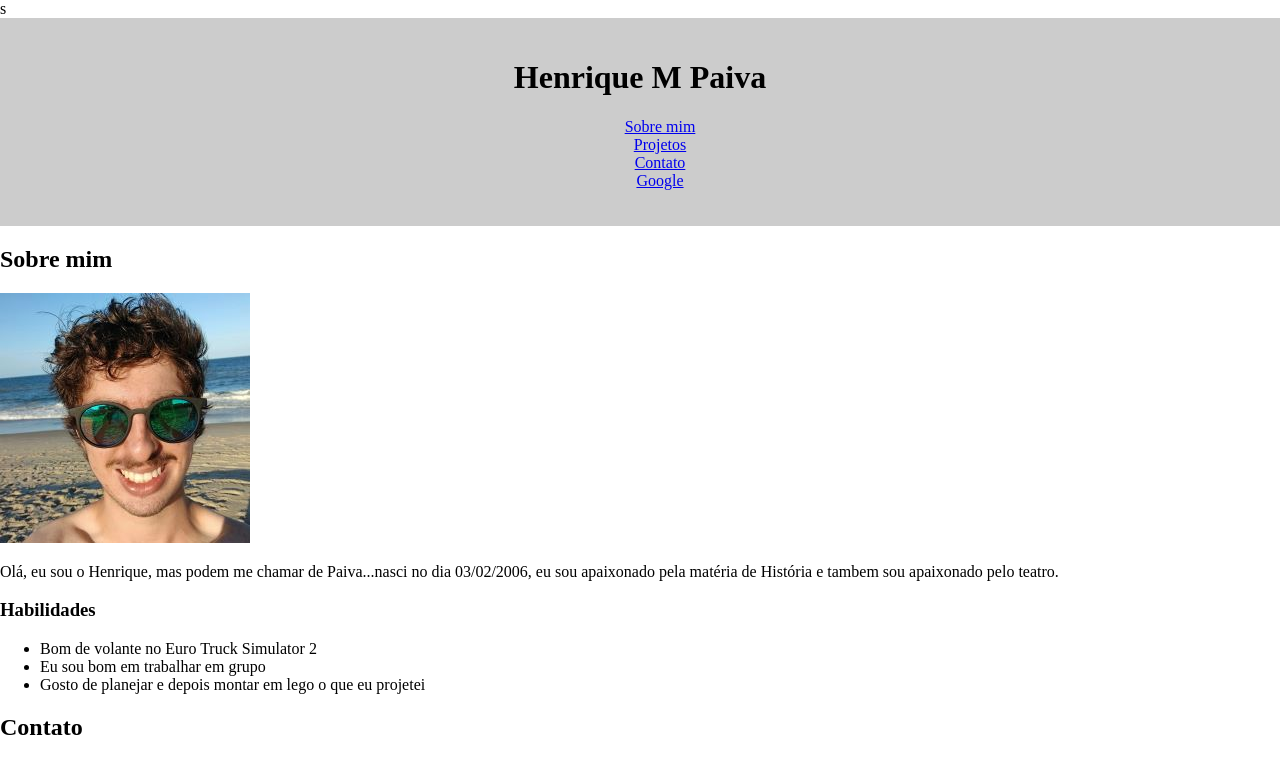
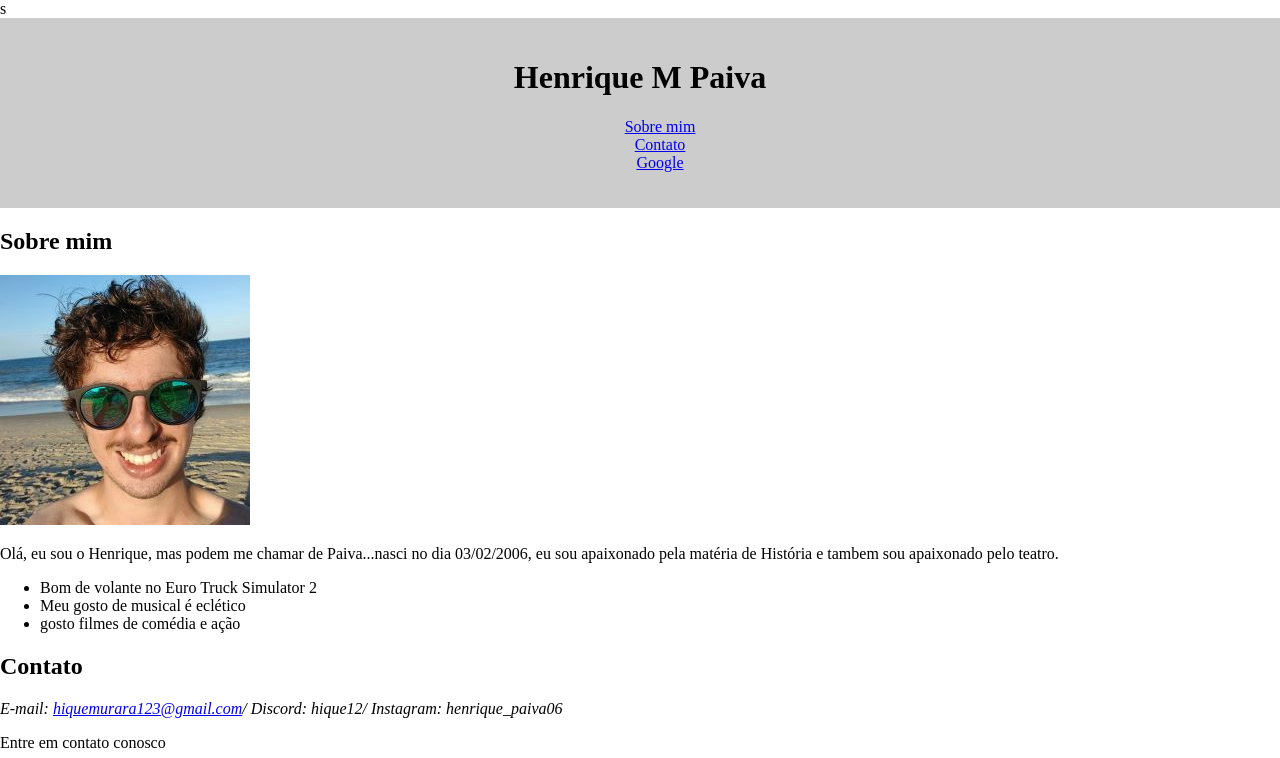
Before and after one commit to henriquempaiva/site, a plain HTML site: page index.html in a window 1280 px wide. Shown: the top 758 px of the page. Drawn offline with Linux system fonts and the light colour scheme.

Commit message:
atualização1112

```diff
--- a/index.html
+++ b/index.html
@@ -22,7 +22,6 @@
         <nav>
             <ul>
                 <a href="#Sobre">Sobre mim <br>
-                <a href="#Projetos">Projetos</a> <br>
                 <a href="#Contato">Contato</a> <br>
                 <a href="https://google.com.br/" target="_blank">Google</a> <br>
             </ul>
@@ -38,12 +37,10 @@
                 matéria de História e tambem sou apaixonado pelo teatro.</p>
         </article>
         <aside>
-
-            <h3>Habilidades</h3>
             <ul>
                 <li>Bom de volante no Euro Truck Simulator 2</li>
-                <li>Eu sou bom em trabalhar em grupo</li>
-                <li>Gosto de planejar e depois montar em lego o que eu projetei</li>
+                <li>Meu gosto de musical é eclético</li>
+                <li>gosto filmes de comédia e ação</li>
             </ul>
         </aside>
 
```
